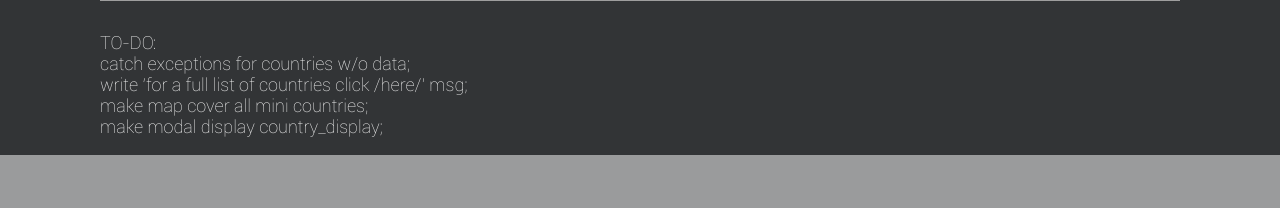
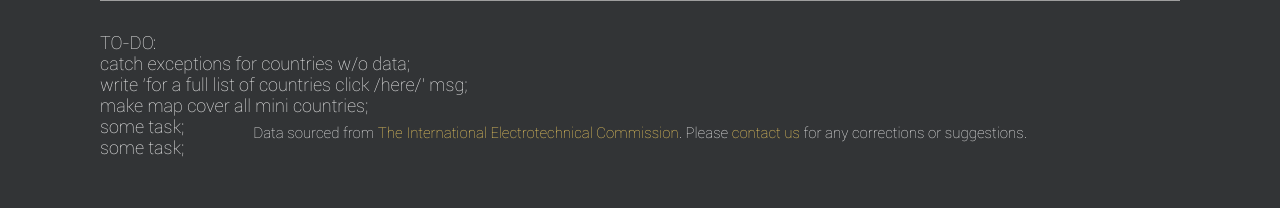
Before and after one commit to Zhaeong/Cardboard, a PHP site: page /map.php in a window 1280 px wide. Shown: the part 645-853 px from the top of the page. Before the commit the page ends 800 px from the top, so only its background shows below. Run offline with PHP 8.4, Linux system fonts and the light colour scheme; some libraries are stand-ins or nearby versions; grey boxes are pictures that could not be loaded.

Commit message:
applied footer to all pages
how not overlap tho

```diff
--- a/css/indexstyle.css
+++ b/css/indexstyle.css
@@ -63,6 +63,7 @@ p    {
 a {
     text-decoration: none;
 }
+
 .footer {
     position: fixed;
     left: 0;
@@ -73,7 +74,6 @@ a {
     font-family: Roboto_Thin, Helvetica;
     font-size: 15px;
 }
-
 
 
 
--- a/map.php
+++ b/map.php
@@ -32,11 +32,12 @@
 </div>
 
 
-<p>TO-DO: <br>
+<p style="margin-bottom: 50px;">TO-DO: <br>
 catch exceptions for countries w/o data; <br>
 write 'for a full list of countries click /here/' msg; <br>
 make map cover all mini countries; <br>
-make modal display country_display;
+some task; <br>
+some task; <br>
 </p>
 
 </body>
--- a/staticPageElements/nav_bar.php
+++ b/staticPageElements/nav_bar.php
@@ -13,3 +13,13 @@
   <li><a href="about.php">about</a></li>
   <li><a href="contact.php">contact</a></li>
 </ul>
+
+
+<!--FOOTER-->
+<div class="footer">
+Data sourced from
+    <a href="http://www.iec.ch/worldplugs/?ref=extfooter"
+    style="color:#fbd562;">The International Electrotechnical Commission</a>.
+    Please <a href="contact.php"
+    style="color:#fbd562;">contact us</a> for any corrections or suggestions.
+</div>
```
Also changed, not shown: index.php (+0 -7 lines).
